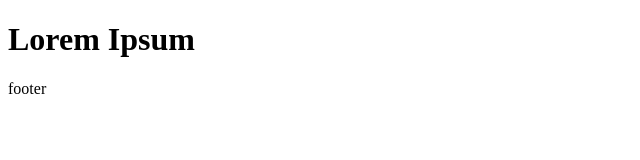
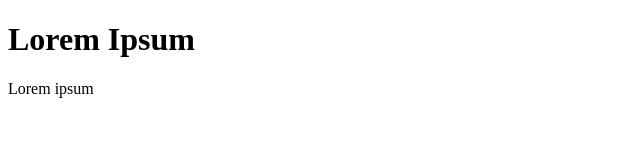
Before and after one commit to polvorafosforo/curso-git, a plain HTML site: page index.html in a window 1280 px wide. Shown: the full height of the page, 0-640 px from the left. Drawn offline with Linux system fonts and the light colour scheme.

Commit message:
Lorem ipsum no footer

```diff
--- a/index.html
+++ b/index.html
@@ -13,7 +13,7 @@
     <h1>Lorem Ipsum</h1>
 
     <div>
-        footer
+        Lorem ipsum
     </div>
 
 </body>
```
